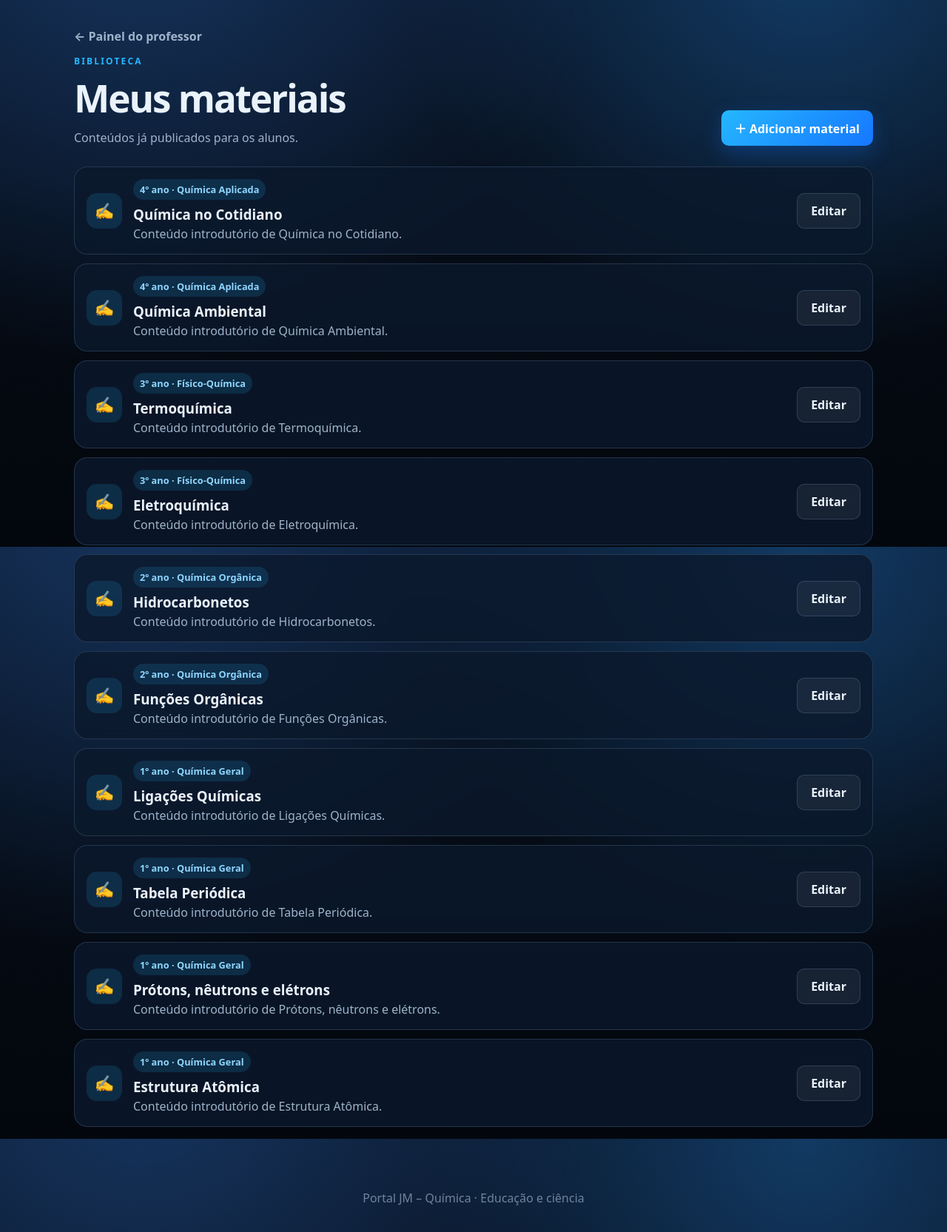
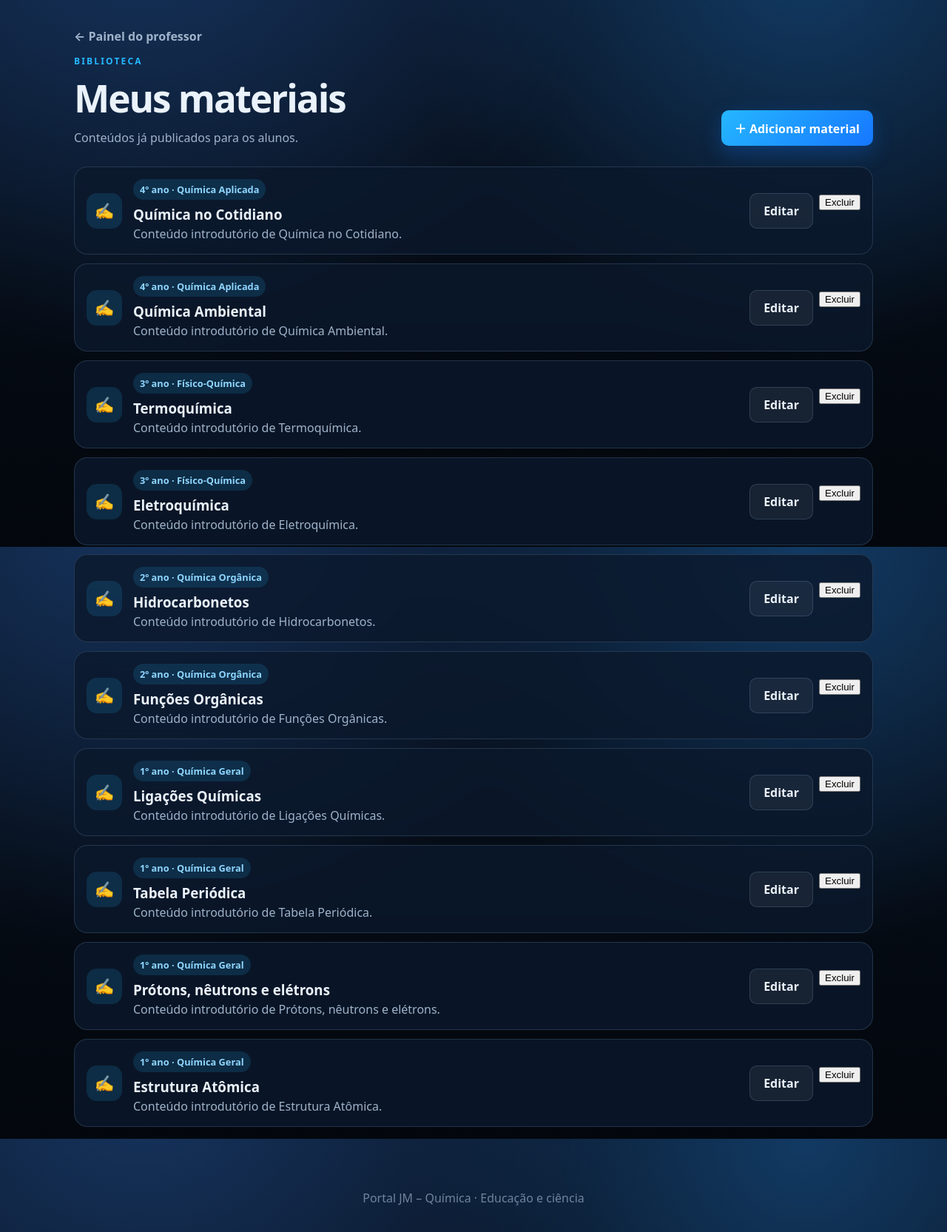
Before and after one commit to jwildson870-prog/Portal_jm, a Flask app: page /admin/contents in a window 1280 px wide. Shown: the part 61-1726 px from the top of the page at 74% size. Run offline with Flask 3, Linux system fonts and the light colour scheme; a user stored in the database is signed in.

Commit message:
Adição da remoção de conteu pelo professor

```diff
--- a/app/templates/admin/contents.html
+++ b/app/templates/admin/contents.html
@@ -11,7 +11,7 @@
         <div class="material-row">
             <div class="material-icon">{{ {'file':'📎','pdf':'📄','slide':'📊','video':'🎬','link':'🔗','explanation':'✍️'}[c.kind] }}</div>
             <div class="material-main"><span class="badge">{{ c.series.name }} · {{ c.subject.name }}</span><h3>{{ c.title }}</h3><p>{{ c.description or 'Material de estudo' }}</p></div>
-            <div class="material-actions"><a class="btn secondary" href="{{ url_for('admin.content_edit', id=c.id) }}">Editar</a>{% if c.kind in ['file', 'pdf'] and c.file_name %}<a class="btn secondary" href="{{ url_for('admin.file', filename=c.file_name) }}" target="_blank">Abrir</a>{% elif c.external_url %}<a class="btn secondary" href="{{ c.external_url }}" target="_blank" rel="noopener noreferrer">Abrir</a>{% endif %}</div>
+            <div class="material-actions"><a class="btn secondary" href="{{ url_for('admin.content_edit', id=c.id) }}">Editar</a><form method="POST" action="{{ url_for('admin.content_delete', id=c.id) }}" style="display:inline;" onsubmit="return confirm('Tem certeza que deseja excluir este material?');"><button type="submit">Excluir</button></form>{% if c.kind in ['file', 'pdf'] and c.file_name %}<a class="btn secondary" href="{{ url_for('admin.file', filename=c.file_name) }}" target="_blank">Abrir</a>{% elif c.external_url %}<a class="btn secondary" href="{{ c.external_url }}" target="_blank" rel="noopener noreferrer">Abrir</a>{% endif %}</div>
         </div>
         {% else %}
         <div class="publisher-card empty-state"><span>📦</span><h2>Nenhum material ainda</h2><p>Publique seu primeiro material para começar.</p><a class="btn admin-primary" href="{{ url_for('admin.content_new') }}">Adicionar material</a></div>
```
